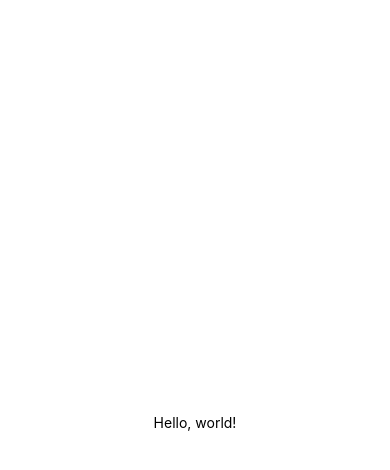
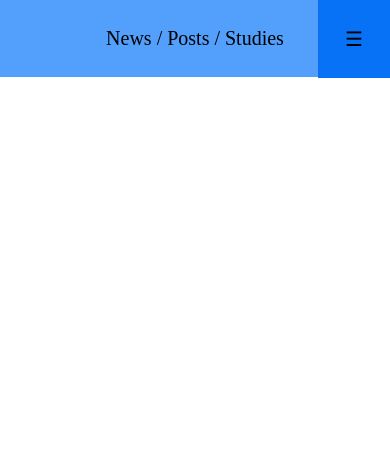
Before and after one commit to KristiyanDinev/NewsApp, a React Native app: screen / in a window 390 px wide. Shown: the top 470 px of the page. Built offline with nearby package versions, Linux system fonts and the light colour scheme.

Commit message:
Started the TitleBar.

```diff
--- a/App.js
+++ /dev/null
@@ -1,11 +0,0 @@
-import React from 'react';
-import { Text, View } from 'react-native';
-
-const HelloWorldApp = () => {
-  return (
-    <View style = {{ flex: 1, justifyContent: 'center', alignItems: 'center' }}>
-      <Text>Hello, world!</Text>
-    </View>
-  );
-};
-export default HelloWorldApp;
--- a/index.js
+++ b/index.js
@@ -3,7 +3,7 @@
  */
 
 import {AppRegistry} from 'react-native';
-import App from './App';
+import App from './src/App';
 import {name as appName} from './app.json';
 
 AppRegistry.registerComponent(appName, () => App);
--- /dev/null
+++ b/src/App.js
@@ -0,0 +1,35 @@
+import React from 'react';
+import { Text, View, TouchableOpacity } from 'react-native';
+import TitleBarStyle from './styles/Styles';
+
+const TitleBar = () => {
+  return (
+    <View style={TitleBarStyle.box}>
+
+      <Text style={TitleBarStyle.title}>News / Posts / Studies</Text>
+
+      <TouchableOpacity style={TitleBarStyle.menu} onPress={() => {
+
+        console.log("pressed")
+
+        }}>
+        <Text style={TitleBarStyle.menu_text}>☰</Text>
+      </TouchableOpacity>
+
+    </View >
+
+  );
+}
+
+const Host = "https://localhost:5001";
+
+const NewsApp = () => {
+  return (
+    <View >
+      <TitleBar/>
+    </View >
+  );
+};
+
+
+export default NewsApp;
--- /dev/null
+++ b/src/styles/Styles.js
@@ -0,0 +1,36 @@
+import React from 'react';
+import { StyleSheet } from 'react-native';
+
+const sizeOfTitleBar = 27;
+const sizeOfFont = 20;
+
+const TitleBarStyle = StyleSheet.create({
+
+    box: {
+        backgroundColor: "rgb(82, 159, 252)",
+        padding: sizeOfTitleBar,
+        justifyContent: 'space-evenly'
+    },
+
+    title: {
+        textAlign: 'center',
+        color: 'black',
+        fontFamily: 'Ariel',
+        fontSize: sizeOfFont
+    },
+
+    menu: {
+        alignItems: 'center',
+        backgroundColor: 'rgb(7, 114, 245)',
+        padding: sizeOfTitleBar,
+        right: 0,
+        position: "absolute"
+    },
+
+    menu_text: {
+        fontSize: sizeOfFont
+    }
+
+});
+
+export default TitleBarStyle;
```
Also changed, not shown: 1 other file (tests, documents, lock files or other folders).
